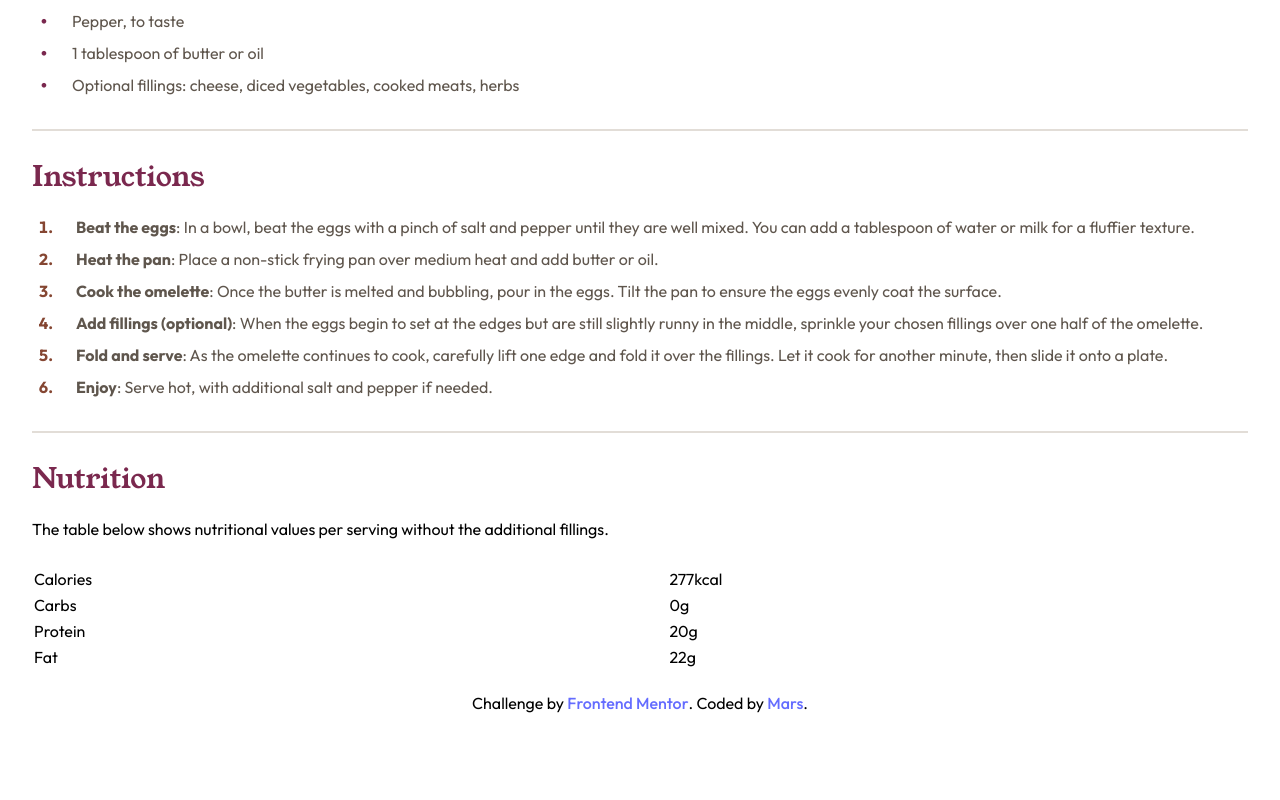
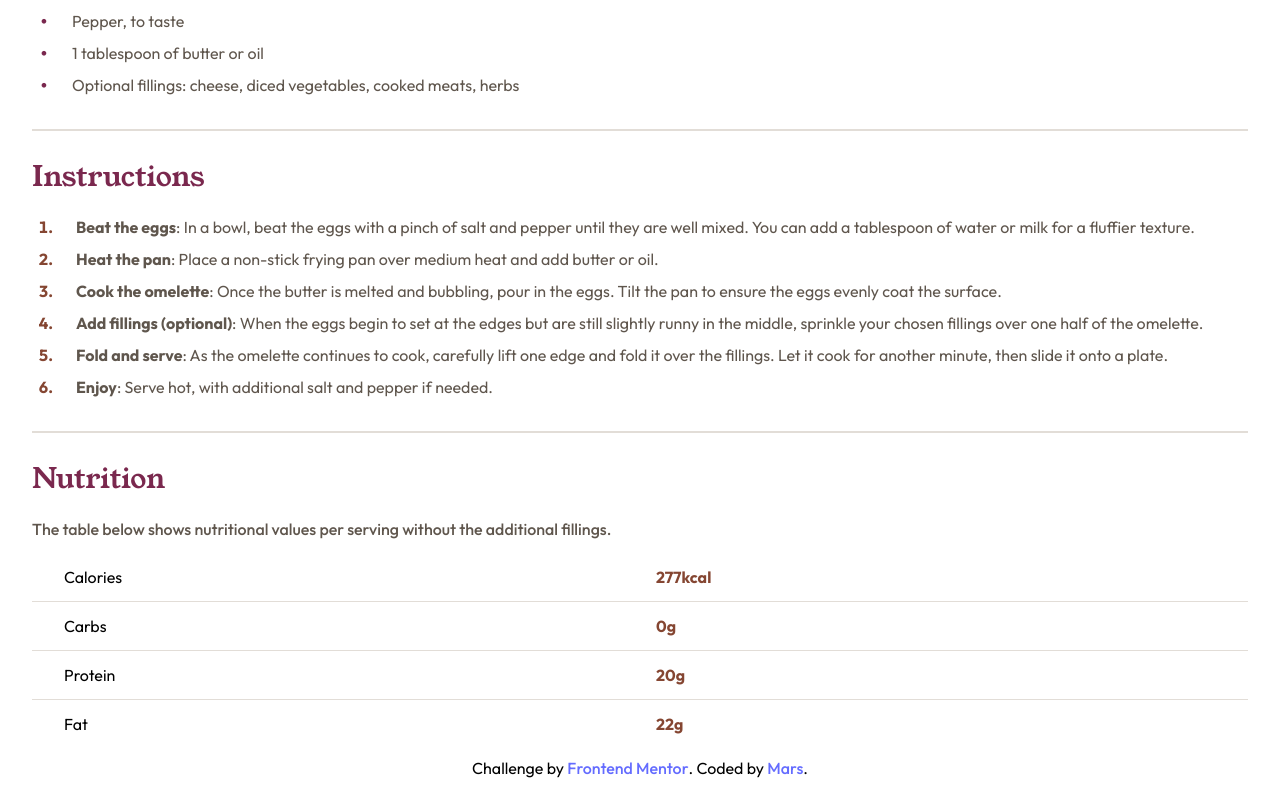
Before and after one commit to martinianol/recipe-page, a React (Vite) app: page / in a window 1280 px wide. Shown: the part 1076-1876 px from the top of the page. Before the commit the page ends 1811 px from the top, so only its background shows below. Built offline with nearby package versions, Linux system fonts and the light colour scheme.

Commit message:
Add Table Styling

```diff
--- a/src/components/Nutrition.jsx
+++ b/src/components/Nutrition.jsx
@@ -1,35 +1,70 @@
+import styled from "styled-components";
 import { Section, SectionTitle } from "./common/Common";
 
 const Nutrition = () => {
   return (
     <Section>
       <SectionTitle>Nutrition</SectionTitle>
-      <p>
+      <Description>
         The table below shows nutritional values per serving without the
         additional fillings.
-      </p>
-      <table>
+      </Description>
+      <Table>
         <tbody>
-          <tr>
-            <td>Calories</td>
-            <td>277kcal</td>
-          </tr>
-          <tr>
-            <td>Carbs</td>
-            <td>0g</td>
-          </tr>
-          <tr>
-            <td>Protein</td>
-            <td>20g</td>
-          </tr>
-          <tr>
-            <td>Fat</td>
-            <td>22g</td>
-          </tr>
+          <TableRow>
+            <TableCell left top>
+              Calories
+            </TableCell>
+            <TableCell strong top>
+              277kcal
+            </TableCell>
+          </TableRow>
+          <TableRow>
+            <TableCell left>Carbs</TableCell>
+            <TableCell strong>0g</TableCell>
+          </TableRow>
+          <TableRow>
+            <TableCell left>Protein</TableCell>
+            <TableCell strong>20g</TableCell>
+          </TableRow>
+          <TableRow>
+            <TableCell bottom left>
+              Fat
+            </TableCell>
+            <TableCell bottom strong>
+              22g
+            </TableCell>
+          </TableRow>
         </tbody>
-      </table>
+      </Table>
     </Section>
   );
 };
 
 export default Nutrition;
+
+const Description = styled.p`
+  ${({ theme }) => theme.typography["text-preset-4"]}
+  color:  ${({ theme }) => theme.colors.stone[600]};
+  font-weight: 500;
+`;
+
+const Table = styled.table`
+  border-collapse: collapse;
+`;
+
+const TableRow = styled.tr``;
+
+const TableCell = styled.td`
+  width: 50%;
+  box-sizing: border-box;
+  padding: ${({ left }) =>
+    left ? "12px 0px 12px 32px" : "12px 0px 12px 16px"};
+  ${({ bottom }) => bottom && "padding-bottom: 0px;"}
+  ${({ top }) => top && "padding-top: 0px;"}
+  border-bottom: ${({ bottom, theme }) =>
+    bottom ? "none" : `1px solid ${theme.colors.stone[150]}`};
+  font-weight: ${({ strong }) => (strong ? "bold" : "normal")};
+  color: ${({ strong, theme }) =>
+    strong ? theme.colors.brown[800] : "inherit"};
+`;
--- a/src/theme/typography.js
+++ b/src/theme/typography.js
@@ -31,6 +31,6 @@ export const typography = {
     font-size: 16px;
     line-height: 150%;
     letter-spacing: 0px;
-    font-weight: bold;
+    font-weight: 800;
   `,
 };
```
